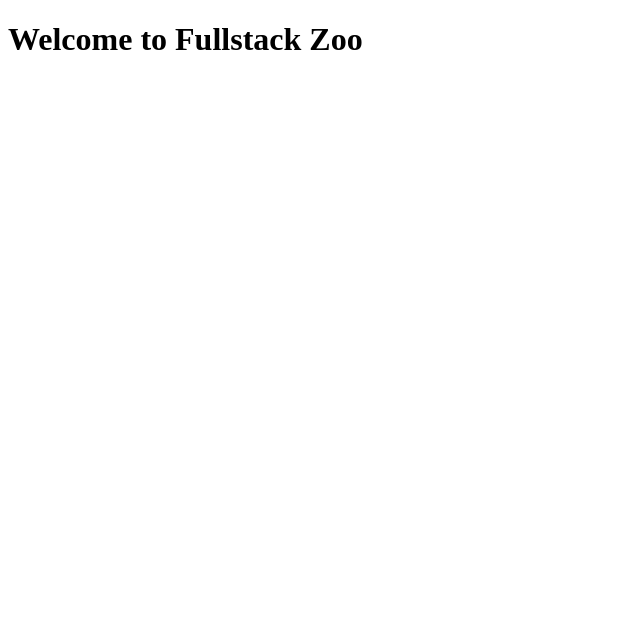
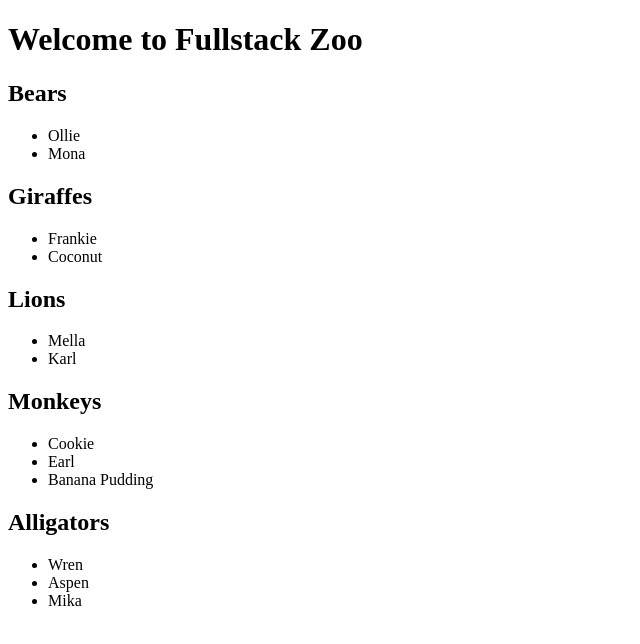
Before and after one commit to rpower271/Workshop-zoo, a plain HTML site: page index.html in a window 1280 px wide. Shown: the whole page, without its empty margins (0-640 px from the left). Drawn offline with Linux system fonts and the light colour scheme.

Commit message:
added headers and list items for each section

```diff
--- a/index.html
+++ b/index.html
@@ -6,11 +6,43 @@
   <body>
     <main>
       <h1>Welcome to Fullstack Zoo</h1>
-      <section></section>
-      <section></section>
-      <section></section>
-      <section></section>
-      <section></section>
+      <section>
+        <h2>Bears</h2>
+        <ul>
+          <li>Ollie</li>
+          <li>Mona</li>
+        </ul>
+      </section>
+      <section>
+        <h2>Giraffes</h2>
+        <ul>
+          <li>Frankie</li>
+          <li>Coconut</li>
+        </ul>
+      </section>
+      <section>
+        <h2>Lions</h2>
+        <ul>
+          <li>Mella</li>
+          <li>Karl</li>
+        </ul>
+      </section>
+      <section>
+        <h2>Monkeys</h2>
+        <ul>
+          <li>Cookie</li>
+          <li>Earl</li>
+          <li>Banana Pudding</li>
+        </ul>
+      </section>
+      <section>
+        <h2>Alligators</h2>
+        <ul>
+          <li>Wren</li>
+          <li>Aspen</li>
+          <li>Mika</li>
+        </ul>
+      </section>
     </main>
   </body>
 </html>
```
